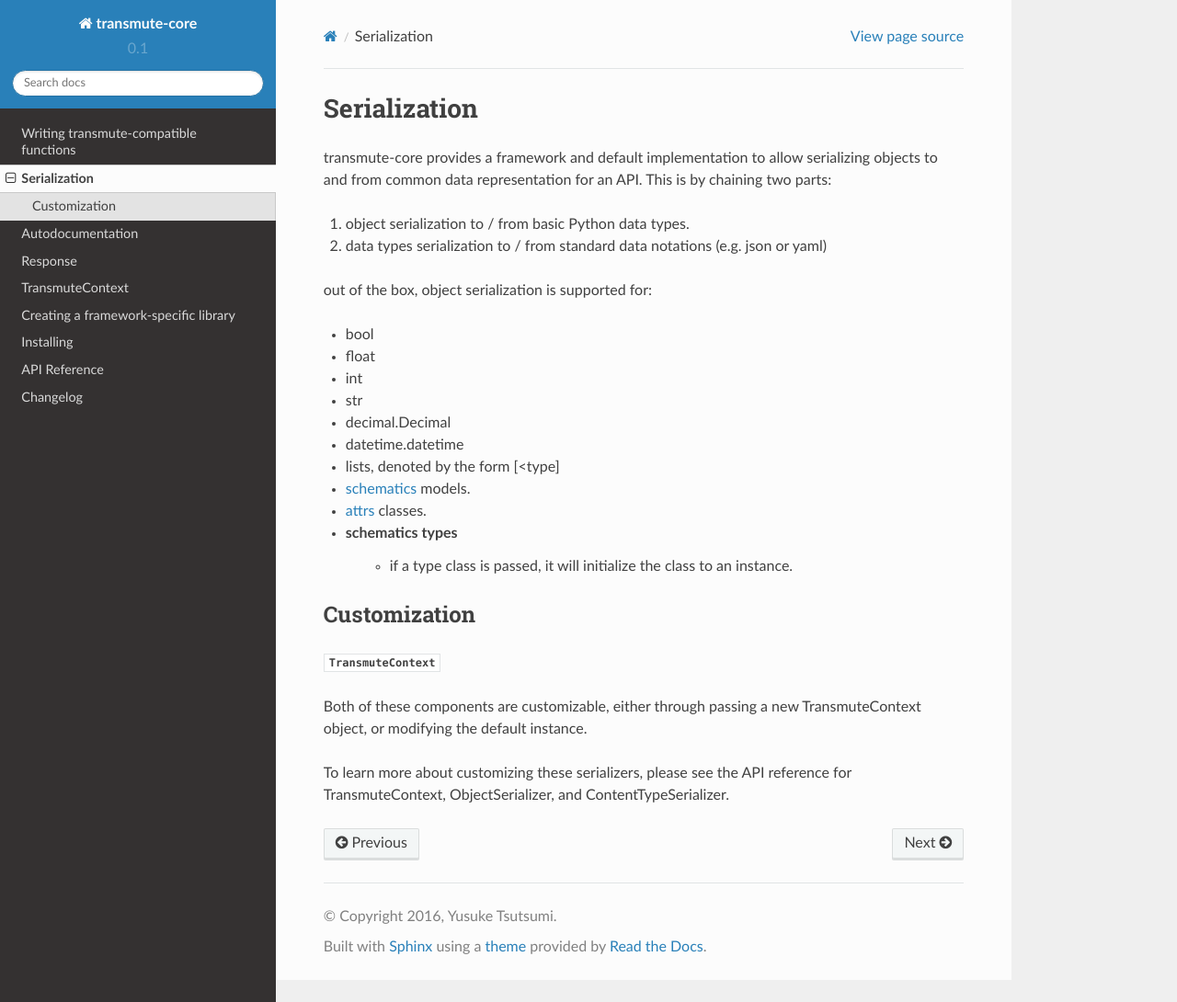
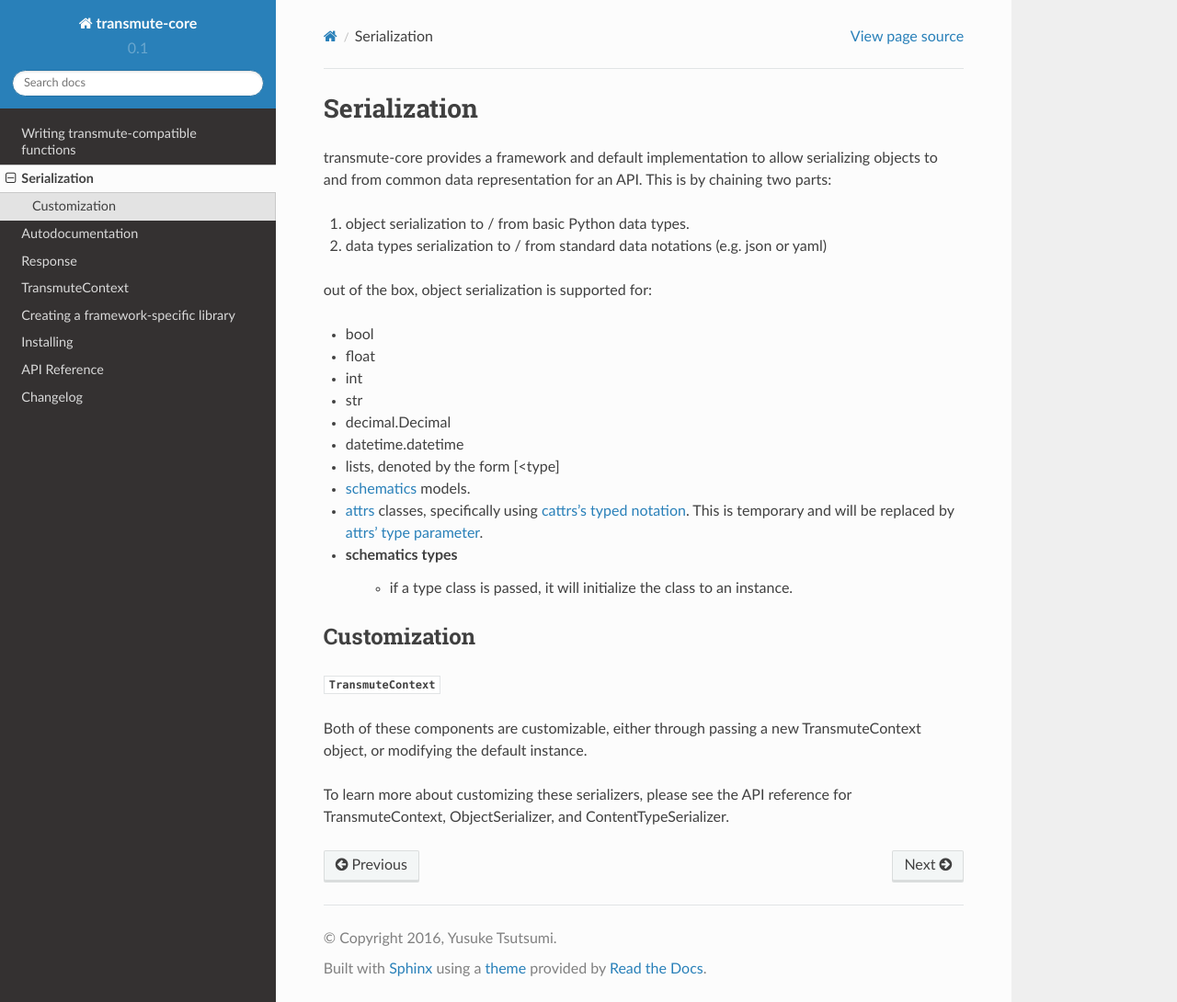
Before and after one commit to toumorokoshi/transmute-core, a Sphinx documentation site: the page built from docs/serialization.rst, in a window 1280 px wide and 1090 px high. Shown: the whole window at 92% size. Built offline with Sphinx 7.4.7 and the Read the Docs theme 2.0.0, drawn with Linux system fonts in a browser that asks for light colours.

Commit message:
minor: updating documentation.

```diff
--- a/docs/api.rst
+++ b/docs/api.rst
@@ -69,7 +69,7 @@ TransmuteFunction
              :doc:`creating_a_framework`
 
 
-.. automodule:: transmute_core.function.attributes
+.. automodule:: transmute_core.attributes
     :members:
 
 .. automodule:: transmute_core.function.transmute_function
--- a/docs/serialization.rst
+++ b/docs/serialization.rst
@@ -21,7 +21,10 @@ out of the box, object serialization is supported for:
 * datetime.datetime
 * lists, denoted by the form [<type]
 * `schematics <http://schematics.readthedocs.org/en/latest/>`_ models.
-* `attrs <http://www.attrs.org/en/stable/>`_ classes.
+* `attrs <http://www.attrs.org/en/stable/>`_ classes, specifically
+  using `cattrs's typed notation
+  <https://cattrs.readthedocs.io/en/latest/structuring.html#complex-attrs-classes>`_. This
+  is temporary and will be replaced by `attrs' type parameter <https://github.com/python-attrs/attrs/issues/215>`_.
 * schematics types
     * if a type class is passed, it will initialize the class to an instance.
 
```
